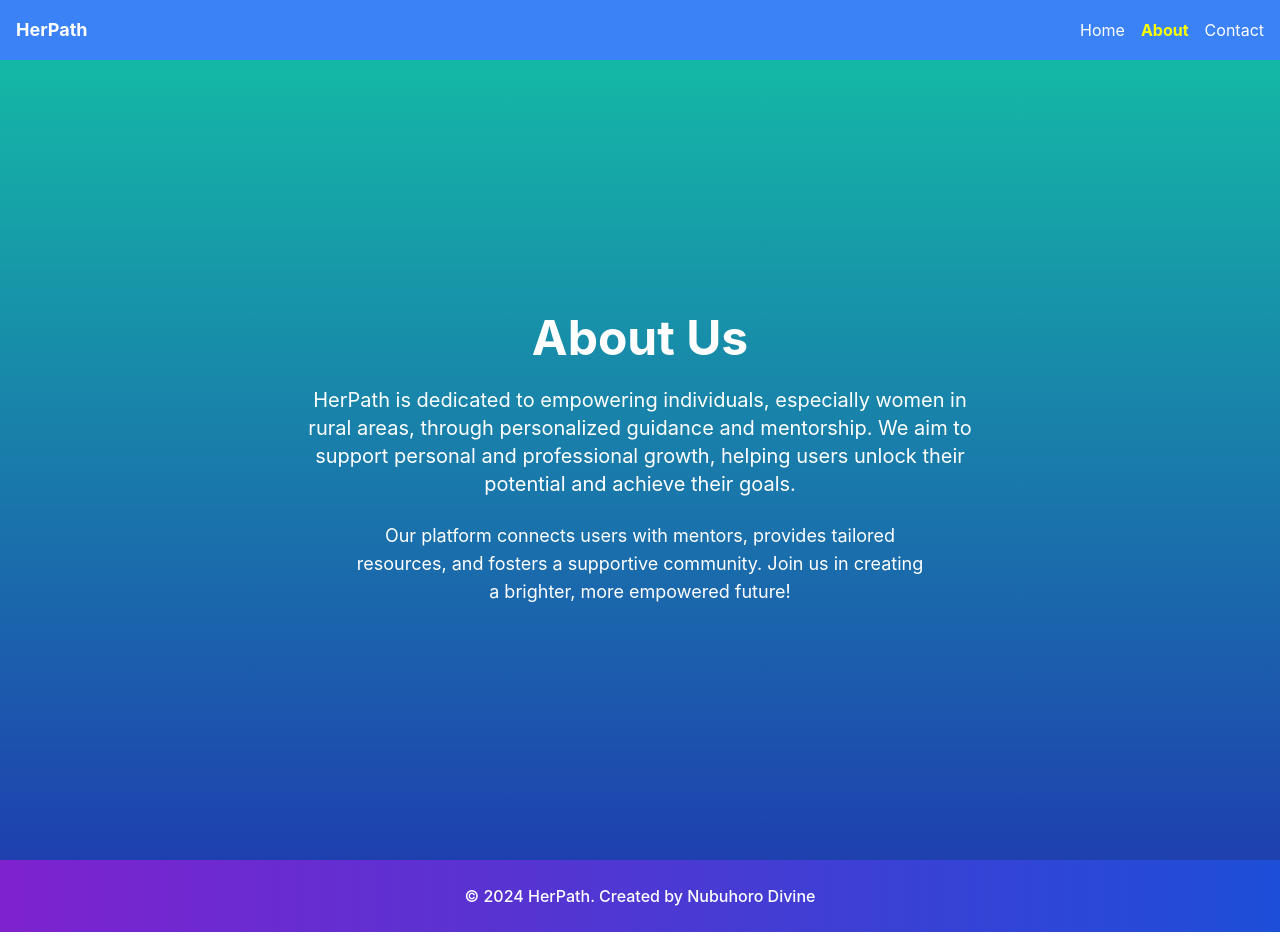
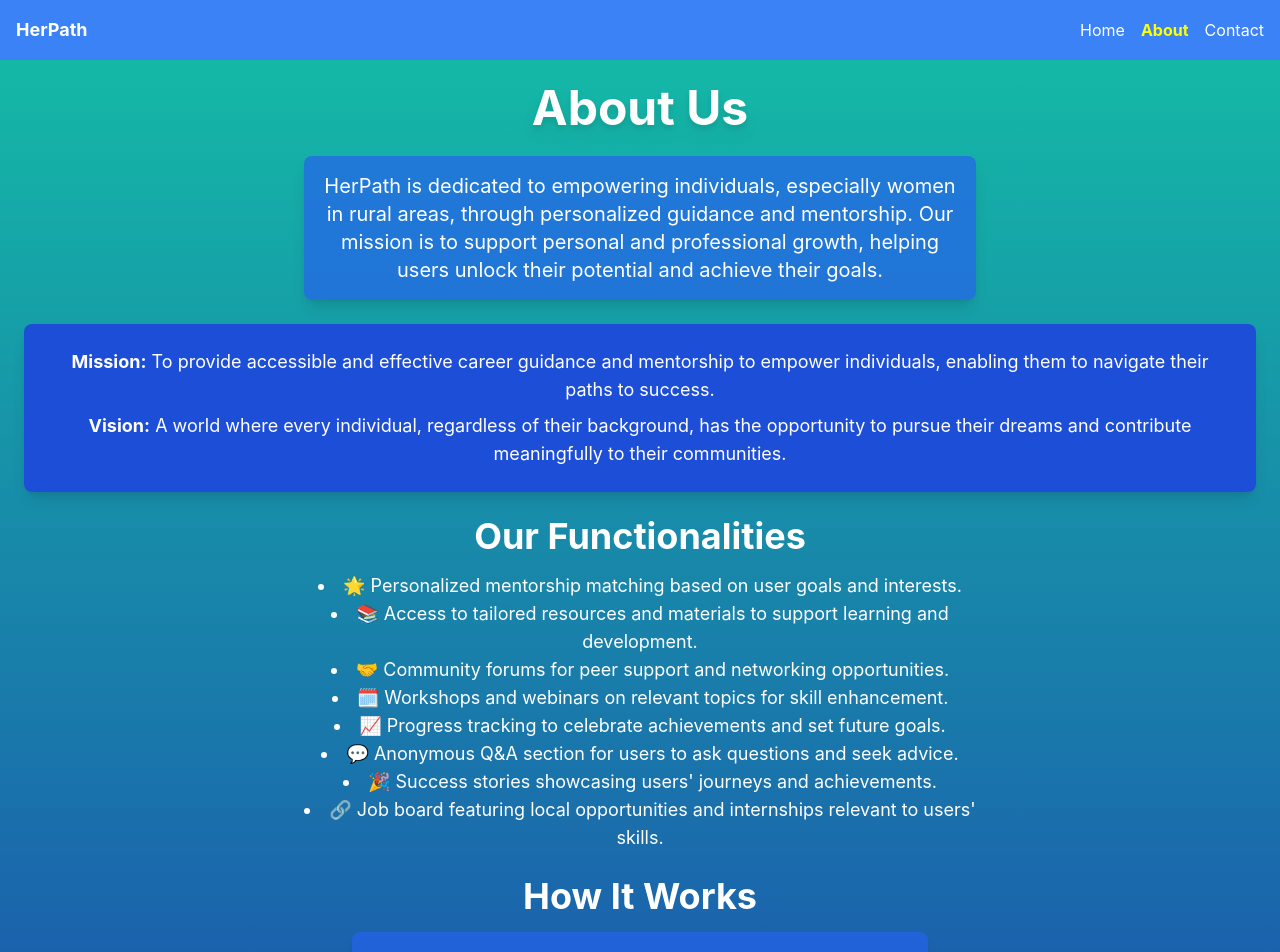
Before and after one commit to ndivine-eng/HerPath, a React (Create React App) app: page /about in a window 1280 px wide. Shown: the top 952 px of the page. Built offline with nearby package versions, Linux system fonts and the light colour scheme.

Commit message:
About page is successfully updated with more details, about herpath

```diff
--- a/src/pages/About.js
+++ b/src/pages/About.js
@@ -3,12 +3,42 @@ import React from 'react';
 function About() {
   return (
     <div className="flex flex-col items-center justify-center min-h-screen bg-gradient-to-b from-teal-500 to-blue-800 text-white p-6">
-      <h1 className="text-4xl sm:text-5xl font-bold mb-6">About Us</h1>
-      <p className="text-lg sm:text-xl max-w-2xl text-center mb-4">
-        HerPath is dedicated to empowering individuals, especially women in rural areas, through personalized guidance and mentorship. We aim to support personal and professional growth, helping users unlock their potential and achieve their goals.
+      <h1 className="text-4xl sm:text-5xl font-bold mb-6 text-center drop-shadow-lg">
+        About Us
+      </h1>
+
+      <p className="text-lg sm:text-xl max-w-2xl text-center mb-6 p-4 rounded-lg bg-blue-600 bg-opacity-70 shadow-lg">
+        HerPath is dedicated to empowering individuals, especially women in rural areas, through personalized guidance and mentorship. Our mission is to support personal and professional growth, helping users unlock their potential and achieve their goals.
       </p>
-      <p className="text-md sm:text-lg max-w-xl text-center mt-2">
-        Our platform connects users with mentors, provides tailored resources, and fosters a supportive community. Join us in creating a brighter, more empowered future!
+
+      <div className="bg-blue-700 rounded-lg p-6 shadow-lg mb-6">
+        <p className="text-md sm:text-lg text-center mb-2">
+          <strong>Mission:</strong> To provide accessible and effective career guidance and mentorship to empower individuals, enabling them to navigate their paths to success.
+        </p>
+        <p className="text-md sm:text-lg text-center">
+          <strong>Vision:</strong> A world where every individual, regardless of their background, has the opportunity to pursue their dreams and contribute meaningfully to their communities.
+        </p>
+      </div>
+
+      <h2 className="text-3xl sm:text-4xl font-bold mb-4 text-center">Our Functionalities</h2>
+      <ul className="list-disc list-inside text-md sm:text-lg mb-6 max-w-2xl text-center">
+        <li>🌟 Personalized mentorship matching based on user goals and interests.</li>
+        <li>📚 Access to tailored resources and materials to support learning and development.</li>
+        <li>🤝 Community forums for peer support and networking opportunities.</li>
+        <li>🗓️ Workshops and webinars on relevant topics for skill enhancement.</li>
+        <li>📈 Progress tracking to celebrate achievements and set future goals.</li>
+        <li>💬 Anonymous Q&A section for users to ask questions and seek advice.</li>
+        <li>🎉 Success stories showcasing users' journeys and achievements.</li>
+        <li>🔗 Job board featuring local opportunities and internships relevant to users' skills.</li>
+      </ul>
+
+      <h2 className="text-3xl sm:text-4xl font-bold mb-4 text-center">How It Works</h2>
+      <p className="text-md sm:text-lg max-w-xl text-center mb-6 p-4 rounded-lg bg-blue-600 bg-opacity-70 shadow-lg">
+        Users can sign up and create a profile to indicate their interests and goals. They will then be matched with mentors who provide personalized guidance. Through our platform, users can access resources, participate in community discussions, and attend workshops tailored to their needs.
+      </p>
+
+      <p className="text-lg sm:text-xl max-w-2xl text-center mt-4 mb-6 p-4 rounded-lg bg-blue-600 bg-opacity-70 shadow-lg">
+        Welcome to HerPath! We wish you great success on your journey toward personal and professional fulfillment. Together, let's create a brighter, more empowered future!
       </p>
     </div>
   );
```
